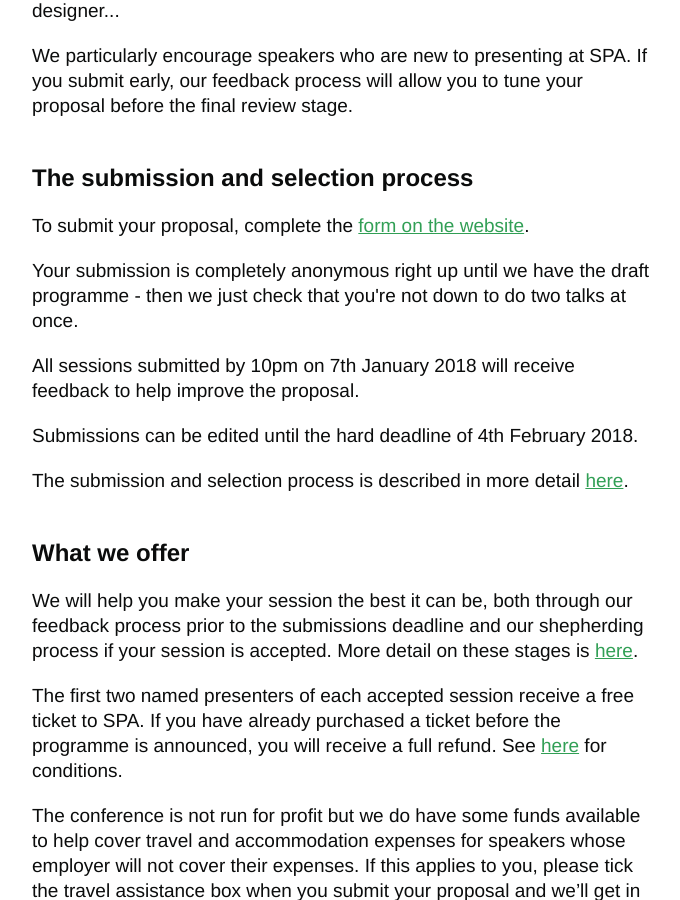
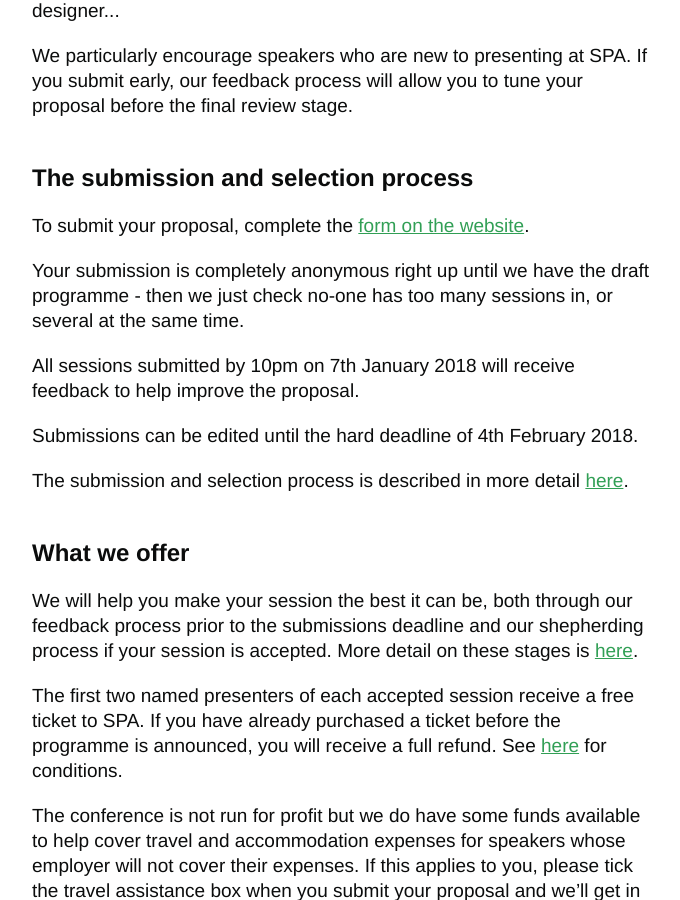
Before and after one commit to spaconference/spa-website, a Jekyll site: the page built from lead-a-session.md, in a window 1280 px wide and 900 px high, scrolled down 1438 px. Shown: the whole window, without its empty margins (463-1143 px from the left). Built offline with Jekyll 4.4.1, drawn with Linux system fonts in a browser that asks for light colours.

Commit message:
Use consistent description of deanonymisation process
This is taken from the Submission stages page.

```diff
--- a/lead-a-session.md
+++ b/lead-a-session.md
@@ -22,7 +22,7 @@
 
 <h2>The submission and selection process</h2>
 <p>To submit your proposal, complete the <a href="http://spaconference.org/scripts/makeproposal.php">form on the website</a>.</p>
-<p>Your submission is completely anonymous right up until we have the draft programme - then we just check that you're not down to do two talks at once.</p>
+<p>Your submission is completely anonymous right up until we have the draft programme - then we just check no-one has too many sessions in, or several at the same time.</p>
 <p>All sessions submitted by 10pm on 7th January 2018 will receive feedback to help improve the proposal.</p>
 <p>Submissions can be edited until the hard deadline of 4th February 2018.</p>
 <p>The submission and selection process is described in more detail <a href="{{ '/submission-stages.html' | relative_url }}">here</a>.</p>
```
